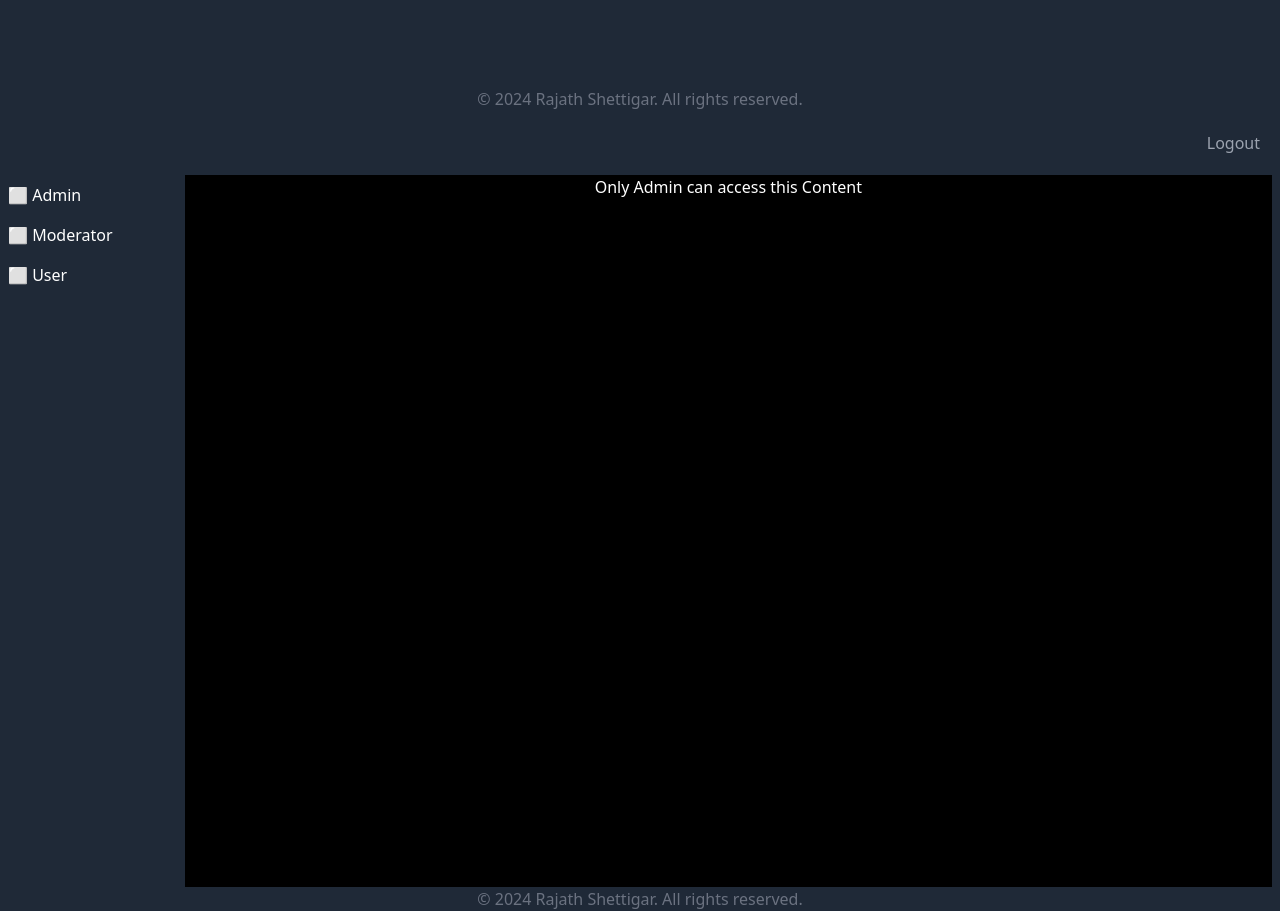
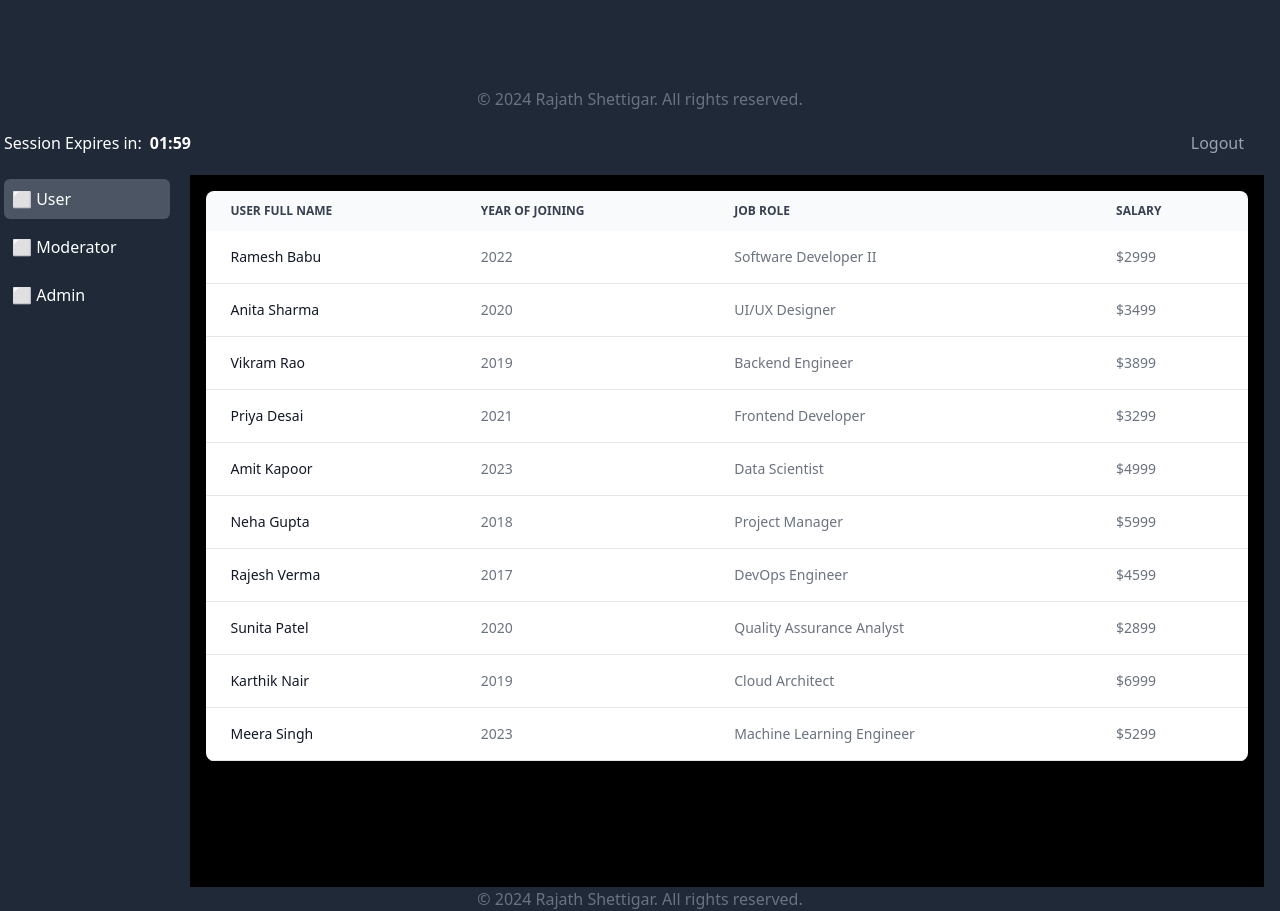
Before and after one commit to rajathshttgr/rbac-system, a React (Vite) app: page / in a window 1280 px wide. Shown: the part 689-1600 px from the top of the page. Built offline with nearby package versions, Linux system fonts and the light colour scheme.

Commit message:
Dash board is updated

```diff
--- a/package.json
+++ b/package.json
@@ -10,9 +10,11 @@
     "preview": "vite preview"
   },
   "dependencies": {
+    "@fontsource/poppins": "^5.1.1",
     "prop-types": "^15.8.1",
     "react": "^18.3.1",
     "react-dom": "^18.3.1",
+    "react-icons": "^5.4.0",
     "react-router-dom": "^7.1.1"
   },
   "devDependencies": {
--- /dev/null
+++ b/src/components/AdminDashBoard.jsx
@@ -0,0 +1,30 @@
+// import React from "react";
+
+const AdminDashBoard = () => {
+  return (
+    <div className="bg-black text-center items-center text-white h-full w-full m-2">
+      <div className="flex justify-center mt-20">
+        <div className="flex items-center justify-center text-3xl bg-gray-100 h-20 w-20 rounded-md font-semibold text-black m-2">
+          0
+        </div>
+        <div className="flex items-center justify-center text-3xl bg-gray-100 h-20 w-20 rounded-md font-semibold text-black m-2">
+          0
+        </div>
+        <div className="flex items-center justify-center text-3xl bg-gray-100 h-20 w-20 rounded-md font-semibold text-black m-2">
+          0
+        </div>
+        <div className="flex items-center justify-center text-3xl bg-gray-100 h-20 w-20 rounded-md font-semibold text-black m-2">
+          0
+        </div>
+      </div>
+      <div>
+        <p className="font-semibold text-xl mt-8">
+          <span className="text-blue-600 hover:cursor-pointer">Click here</span>{" "}
+          to Generate Admin DashBoard Secret Key, Only Admin has Access to it.
+        </p>
+      </div>
+    </div>
+  );
+};
+
+export default AdminDashBoard;
--- /dev/null
+++ b/src/components/LockedDashBoard.jsx
@@ -0,0 +1,16 @@
+// import React from 'react'
+import { FaUserLock } from "react-icons/fa";
+
+// eslint-disable-next-line react/prop-types
+const LockedDashBoard = ({ access }) => {
+  return (
+    <div className="justify-center bg-black text-center items-center text-white h-full w-full m-2 pt-32">
+      <FaUserLock className="h-16 w-24 mx-auto" />
+      <p className="font-semibold text-xl mt-4">
+        Only {access} Can Access this DashBoard
+      </p>
+    </div>
+  );
+};
+
+export default LockedDashBoard;
--- /dev/null
+++ b/src/components/ModeratorDashBoard.jsx
@@ -0,0 +1,58 @@
+// import React from 'react'
+import userData from "../datasets/userData";
+
+const ModeratorDashBoard = () => {
+  return (
+    <div className="bg-black text-center items-center text-white h-full w-full m-4">
+      <div className="relative overflow-x-auto shadow-md sm:rounded-lg m-4">
+        <table className="w-full text-sm text-left rtl:text-right text-gray-500 dark:text-gray-400">
+          <thead className="text-xs text-gray-700 uppercase bg-gray-50 dark:bg-gray-700 dark:text-gray-400">
+            <tr>
+              <th scope="col" className="px-6 py-3">
+                User Full Name
+              </th>
+              <th scope="col" className="px-6 py-3">
+                Year of Joining
+              </th>
+              <th scope="col" className="px-6 py-3">
+                Job Role
+              </th>
+              <th scope="col" className="px-6 py-3">
+                Salary
+              </th>
+              <th scope="col" className="px-6 py-3">
+                Action
+              </th>
+            </tr>
+          </thead>
+          <tbody>
+            {userData.map((user) => (
+              <tr
+                key={user.id}
+                className="bg-white border-b dark:bg-gray-800 dark:border-gray-700"
+              >
+                <th
+                  scope="row"
+                  className="px-6 py-4 font-medium text-gray-900 whitespace-nowrap dark:text-white"
+                >
+                  {user.fullName}
+                </th>
+                <td className="px-6 py-4">{user.yearOfJoining}</td>
+                <td className="px-6 py-4">{user.jobRole}</td>
+                <td className="px-6 py-4">{user.salary}</td>
+                <a
+                  href="#"
+                  className="font-medium text-blue-600 dark:text-blue-500 hover:underline"
+                >
+                  Edit
+                </a>
+              </tr>
+            ))}
+          </tbody>
+        </table>
+      </div>
+    </div>
+  );
+};
+
+export default ModeratorDashBoard;
--- /dev/null
+++ b/src/components/UserDashBoard.jsx
@@ -0,0 +1,49 @@
+// import React from "react";
+import userData from "../datasets/userData";
+
+const UserDashBoard = () => {
+  return (
+    <div className="bg-black text-center items-center text-white h-full w-full m-4">
+      <div className="relative overflow-x-auto shadow-md sm:rounded-lg m-4">
+        <table className="w-full text-sm text-left rtl:text-right text-gray-500 dark:text-gray-400">
+          <thead className="text-xs text-gray-700 uppercase bg-gray-50 dark:bg-gray-700 dark:text-gray-400">
+            <tr>
+              <th scope="col" className="px-6 py-3">
+                User Full Name
+              </th>
+              <th scope="col" className="px-6 py-3">
+                Year of Joining
+              </th>
+              <th scope="col" className="px-6 py-3">
+                Job Role
+              </th>
+              <th scope="col" className="px-6 py-3">
+                Salary
+              </th>
+            </tr>
+          </thead>
+          <tbody>
+            {userData.map((user) => (
+              <tr
+                key={user.id}
+                className="bg-white border-b dark:bg-gray-800 dark:border-gray-700"
+              >
+                <th
+                  scope="row"
+                  className="px-6 py-4 font-medium text-gray-900 whitespace-nowrap dark:text-white"
+                >
+                  {user.fullName}
+                </th>
+                <td className="px-6 py-4">{user.yearOfJoining}</td>
+                <td className="px-6 py-4">{user.jobRole}</td>
+                <td className="px-6 py-4">{user.salary}</td>
+              </tr>
+            ))}
+          </tbody>
+        </table>
+      </div>
+    </div>
+  );
+};
+
+export default UserDashBoard;
--- /dev/null
+++ b/src/datasets/userData.js
@@ -0,0 +1,75 @@
+// userData.js
+const userData = [
+  {
+    id: 1,
+    fullName: "Ramesh Babu",
+    yearOfJoining: 2022,
+    jobRole: "Software Developer II",
+    salary: "$2999",
+  },
+  {
+    id: 2,
+    fullName: "Anita Sharma",
+    yearOfJoining: 2020,
+    jobRole: "UI/UX Designer",
+    salary: "$3499",
+  },
+  {
+    id: 3,
+    fullName: "Vikram Rao",
+    yearOfJoining: 2019,
+    jobRole: "Backend Engineer",
+    salary: "$3899",
+  },
+  {
+    id: 4,
+    fullName: "Priya Desai",
+    yearOfJoining: 2021,
+    jobRole: "Frontend Developer",
+    salary: "$3299",
+  },
+  {
+    id: 5,
+    fullName: "Amit Kapoor",
+    yearOfJoining: 2023,
+    jobRole: "Data Scientist",
+    salary: "$4999",
+  },
+  {
+    id: 6,
+    fullName: "Neha Gupta",
+    yearOfJoining: 2018,
+    jobRole: "Project Manager",
+    salary: "$5999",
+  },
+  {
+    id: 7,
+    fullName: "Rajesh Verma",
+    yearOfJoining: 2017,
+    jobRole: "DevOps Engineer",
+    salary: "$4599",
+  },
+  {
+    id: 8,
+    fullName: "Sunita Patel",
+    yearOfJoining: 2020,
+    jobRole: "Quality Assurance Analyst",
+    salary: "$2899",
+  },
+  {
+    id: 9,
+    fullName: "Karthik Nair",
+    yearOfJoining: 2019,
+    jobRole: "Cloud Architect",
+    salary: "$6999",
+  },
+  {
+    id: 10,
+    fullName: "Meera Singh",
+    yearOfJoining: 2023,
+    jobRole: "Machine Learning Engineer",
+    salary: "$5299",
+  },
+];
+
+export default userData;
--- a/src/pages/DashBoard.jsx
+++ b/src/pages/DashBoard.jsx
@@ -1,22 +1,80 @@
-// import React from 'react'
+import { useState } from "react";
+import AdminDashBoard from "../components/AdminDashBoard";
+import ModeratorDashBoard from "../components/ModeratorDashBoard";
+import UserDashBoard from "../components/UserDashBoard";
+import LockedDashBoard from "../components/LockedDashBoard";
 
 const DashBoard = () => {
+  const input = "user";
+
+  const [role, setRole] = useState("user");
+
+  let timer = "01:59";
   return (
     <div className="bg-gray-800 flex flex-col h-screen">
-      <div className="text-right">
-        <button className="text-gray-400 m-4 rounded-lg p-1 font-medium hover:text-white">
-          Logout
-        </button>
+      <div className="flex justify-between">
+        <div className="flex">
+          <p className="text-white font-extralight ml-0 m-4 mr-0 p-1 ">
+            Session Expires in:
+          </p>
+          <p className="text-white font-semibold my-4 p-1">{timer}</p>
+        </div>
+        <div>
+          <button className="text-gray-400 m-4 mr-8 rounded-lg p-1 font-medium hover:text-white">
+            Logout
+          </button>
+        </div>
       </div>
-      <div className="flex flex-row items-center justify-center h-full">
+      <div className="flex items-center justify-center h-full ">
         <div className="bg-gray-800 h-full w-52 flex flex-col">
-          <button className="text-left text-white m-2">⬜ Admin</button>
-          <button className="text-left text-white m-2">⬜ Moderator</button>
-          <button className="text-left text-white m-2">⬜ User</button>
+          <button
+            className={`text-left text-white m-1 p-2 rounded-md ${
+              role === "user" ? "bg-gray-600" : "hover:bg-gray-600"
+            }`}
+            onClick={() => setRole("user")}
+          >
+            ⬜ User
+          </button>
+          <button
+            className={`text-left text-white m-1 p-2 rounded-md ${
+              role === "moderator" ? "bg-gray-600" : "hover:bg-gray-600"
+            }`}
+            onClick={() => setRole("moderator")}
+          >
+            ⬜ Moderator
+          </button>
+          <button
+            className={`text-left text-white m-1 p-2 rounded-md ${
+              role === "admin" ? "bg-gray-600" : "hover:bg-gray-600"
+            }`}
+            onClick={() => setRole("admin")}
+          >
+            ⬜ Admin
+          </button>
         </div>
-        <div className="bg-black text-center text-white h-full w-full m-2">
-          <h1>Only Admin can access this Content</h1>
-        </div>
+        {input === "user" && (
+          <>
+            {role === "user" && <UserDashBoard />}
+            {role === "moderator" && (
+              <LockedDashBoard access={"Admin & Moderator"} />
+            )}
+            {role === "admin" && <LockedDashBoard access={"Admin"} />}
+          </>
+        )}
+        {input === "moderator" && (
+          <>
+            {role === "user" && <UserDashBoard />}
+            {role === "moderator" && <ModeratorDashBoard />}
+            {role === "admin" && <LockedDashBoard access={"Admin"} />}
+          </>
+        )}
+        {input !== "user" && input !== "moderator" && (
+          <>
+            {role === "user" && <UserDashBoard />}
+            {role === "moderator" && <ModeratorDashBoard />}
+            {role === "admin" && <AdminDashBoard />}
+          </>
+        )}
       </div>
 
       <div className="footer">
```
Also changed, not shown: 1 other file (tests, documents, lock files or other folders).
